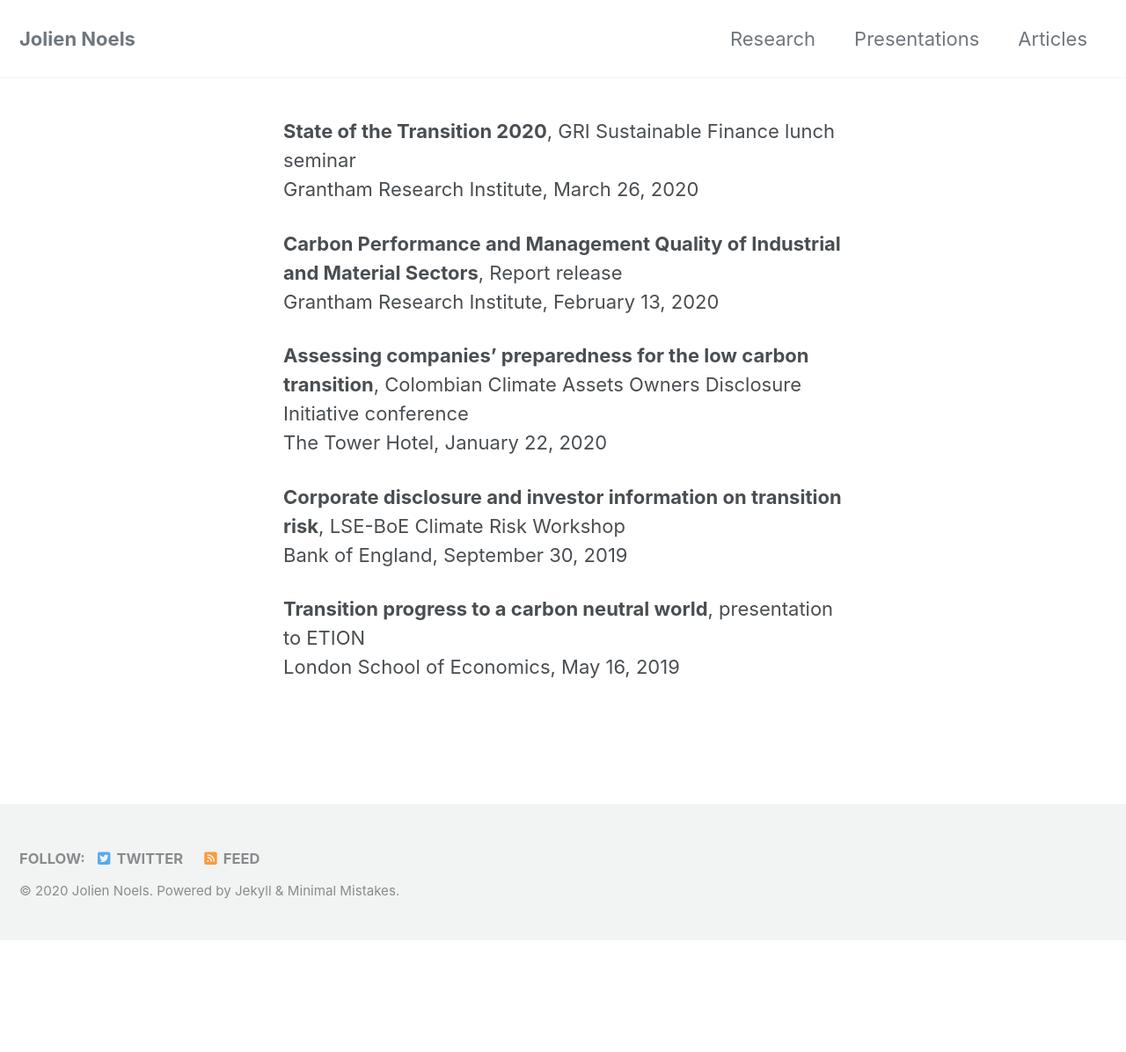
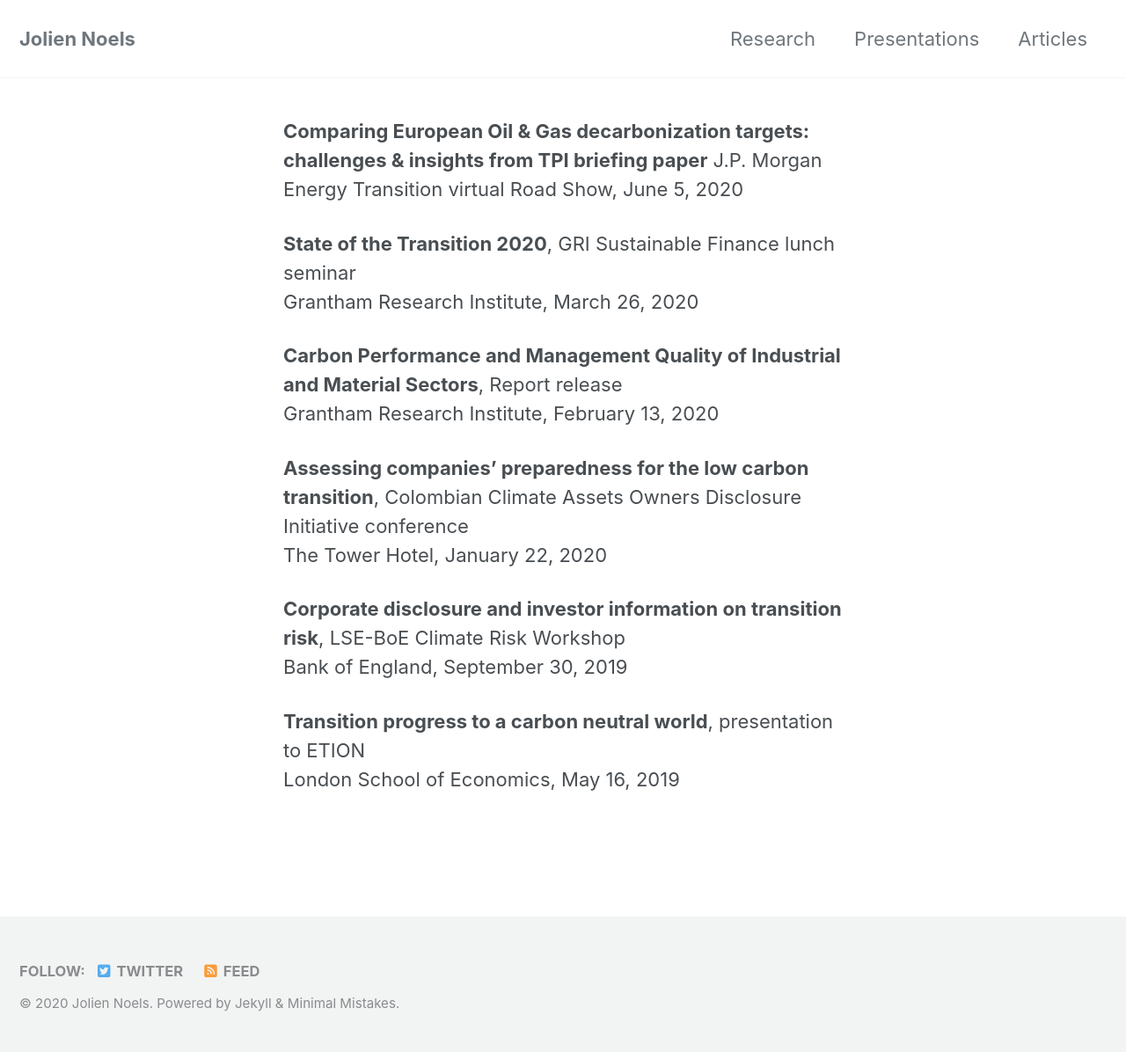
Before and after one commit to JolienNoels/joliennoels.github.io, a Jekyll site: the page built from _pages/presentations.md, in a window 1280 px wide. Shown: the whole page at 88% size. Built offline with Jekyll 4.4.1, drawn with Linux system fonts in a browser that asks for light colours; cached includes are drawn as plain includes; nearby versions of some CDN libraries; before the commit the page ends 1069 px from its top, so only the background shows below that.

Commit message:
Update presentations.md

```diff
--- a/_pages/presentations.md
+++ b/_pages/presentations.md
@@ -2,6 +2,9 @@
 layout: archive
 permalink: /presentations/
 ---
+**Comparing European Oil & Gas decarbonization targets: challenges & insights from TPI briefing paper** J.P. Morgan Energy Transition virtual Road Show, June 5, 2020
+
+
 **State of the Transition 2020**, GRI Sustainable Finance lunch seminar
 Grantham Research Institute, March 26, 2020
 
```
